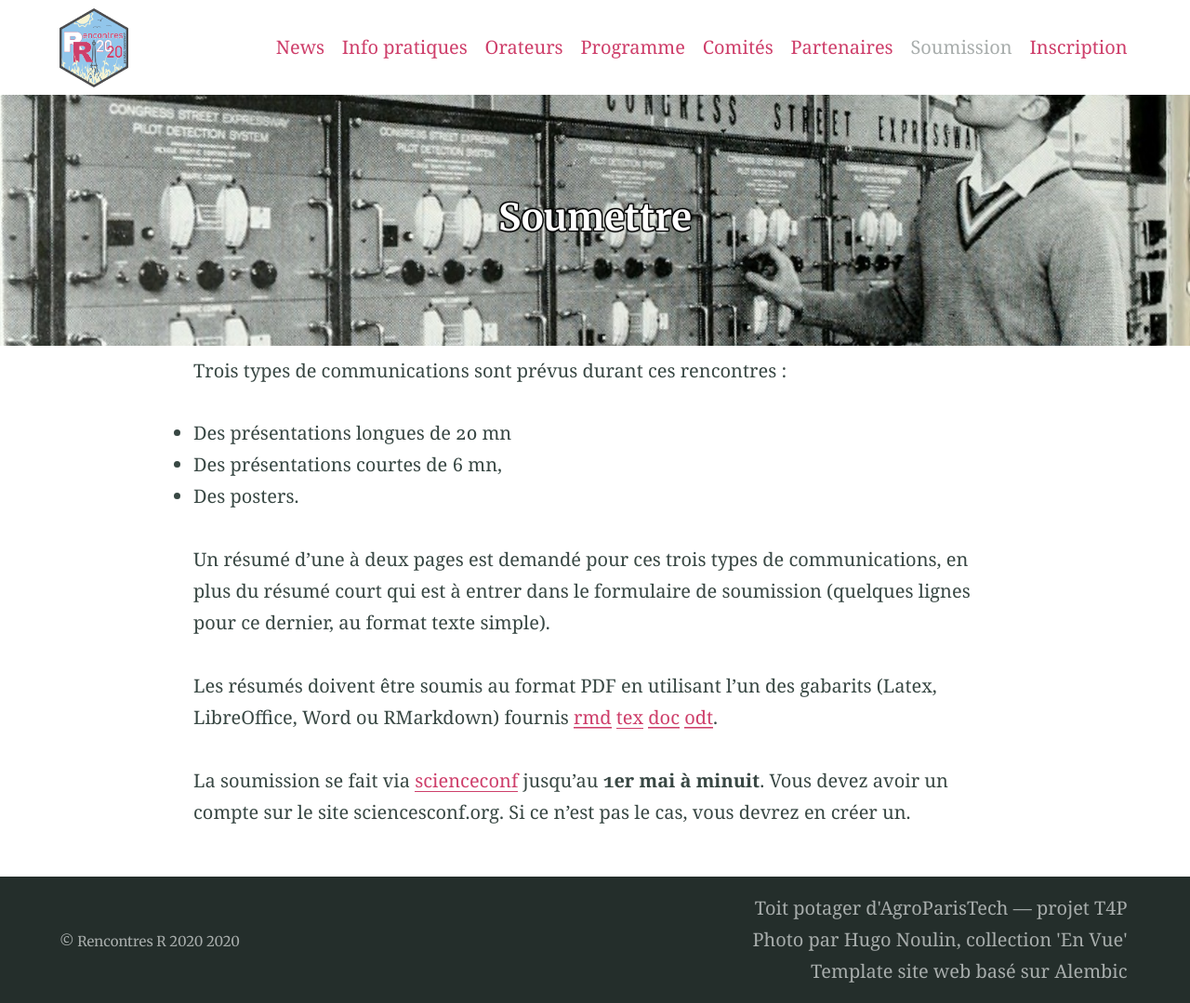
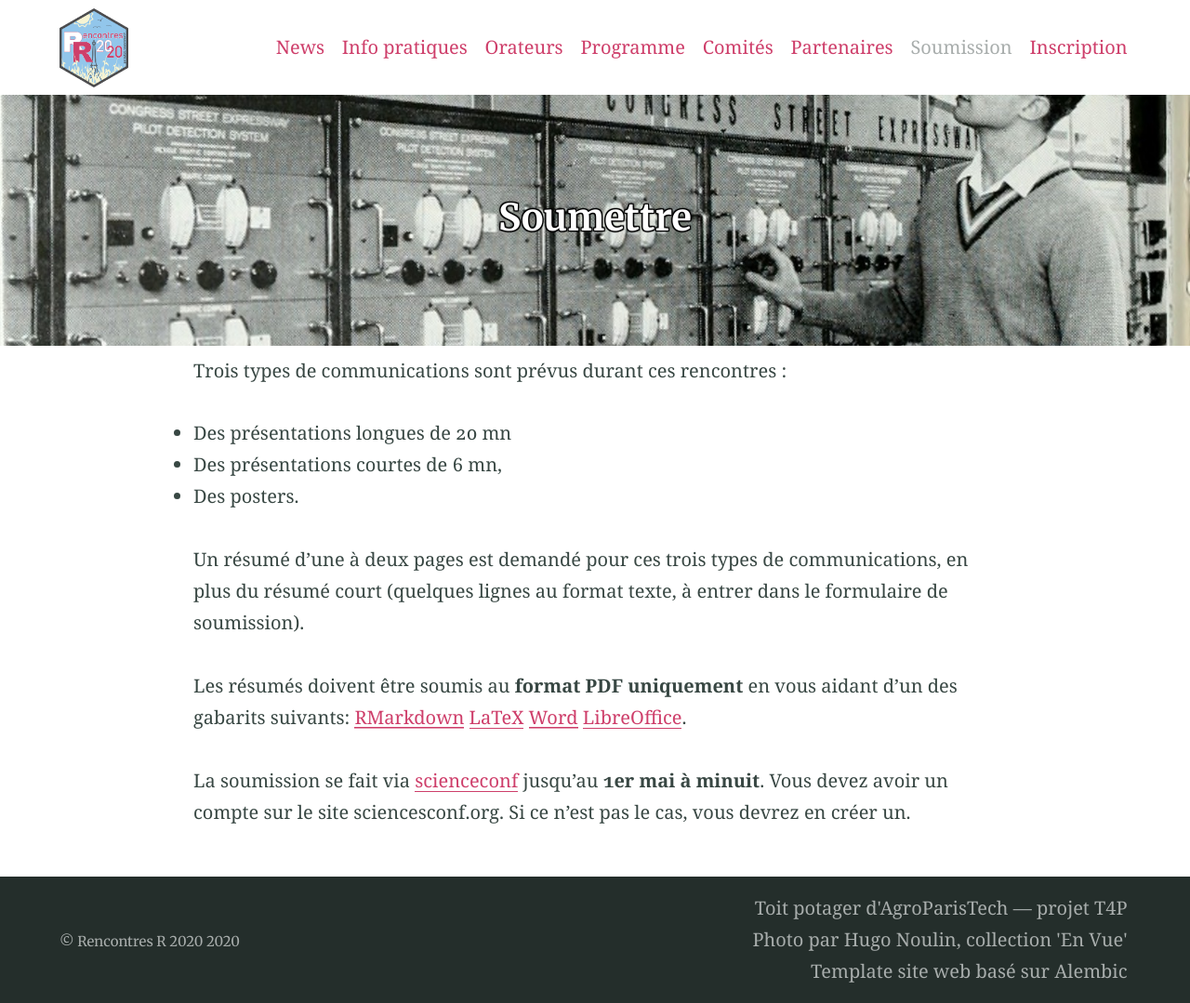
Before and after one commit to rencontres-r-2020/rencontres-r-2021.github.io, a Jekyll site: the page built from soumettre.md, in a window 1280 px wide. Shown: the whole page at 93% size. Built offline with Jekyll 4.4.1, drawn with Linux system fonts in a browser that asks for light colours; our own code applies the rules of GitHub Pages for plain Markdown files.

Commit message:
mise à jour inscription/soumission

```diff
--- a/soumettre.md
+++ b/soumettre.md
@@ -5,14 +5,13 @@ excerpt: "Programme des Rencontres R 2020"
 ---
 
 Trois types de communications sont prévus durant ces rencontres :
-
 - Des présentations longues de 20 mn
 - Des présentations courtes de 6 mn,
 - Des posters.
 
-Un résumé d'une à deux pages est demandé pour ces trois types de communications, en plus du résumé court qui est à entrer dans le formulaire de soumission (quelques lignes pour ce dernier, au format texte simple).
+Un résumé d'une à deux pages est demandé pour ces trois types de communications, en plus du résumé court (quelques lignes au format texte, à entrer dans le formulaire de soumission).
 
-Les résumés doivent être soumis au format PDF en utilisant l'un des gabarits (Latex, LibreOffice, Word ou RMarkdown) fournis [rmd]("/assets/canevas/canevas_RR.Rmd") [tex]("/assets/canevas/canevas_RR.tex") [doc]("/assets/canevas/canevas_RR.doc") [odt]("/assets/canevas/canevas_RR.odt").
+Les résumés doivent être soumis au **format PDF uniquement** en vous aidant d'un des gabarits suivants: [RMarkdown]("/assets/canevas/canevas_RR.Rmd") [LaTeX]("/assets/canevas/canevas_RR.tex") [Word]("/assets/canevas/canevas_RR.doc") [LibreOffice]("/assets/canevas/canevas_RR.odt").
 
 La soumission se fait via [scienceconf](https://rr2020.sciencesconf.org/) jusqu'au **1er mai à minuit**.
 Vous devez avoir un compte sur le site sciencesconf.org. Si ce n'est pas le cas, vous devrez en créer un.
```
Also changed, not shown: inscription.md (+1 -3 lines).
